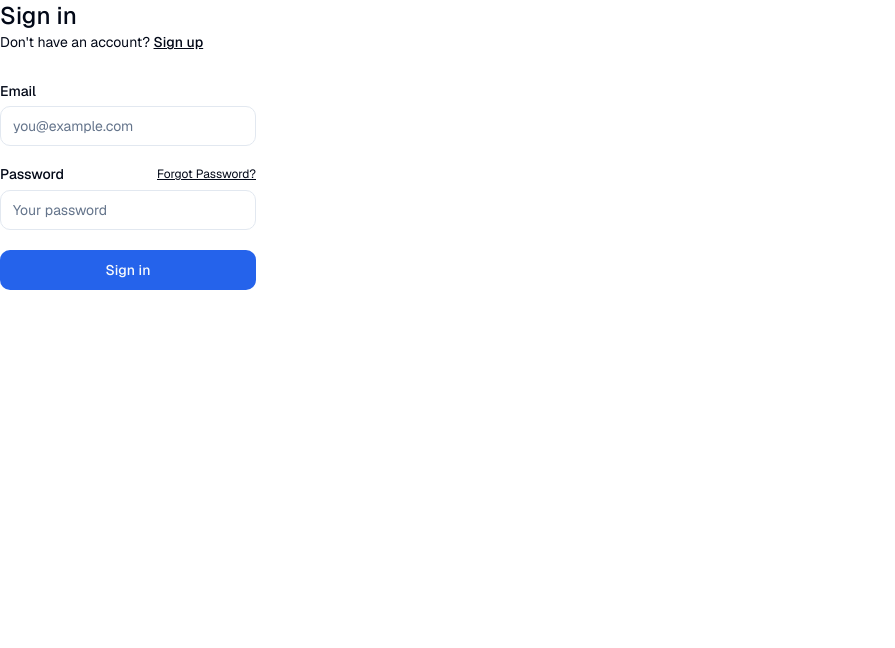
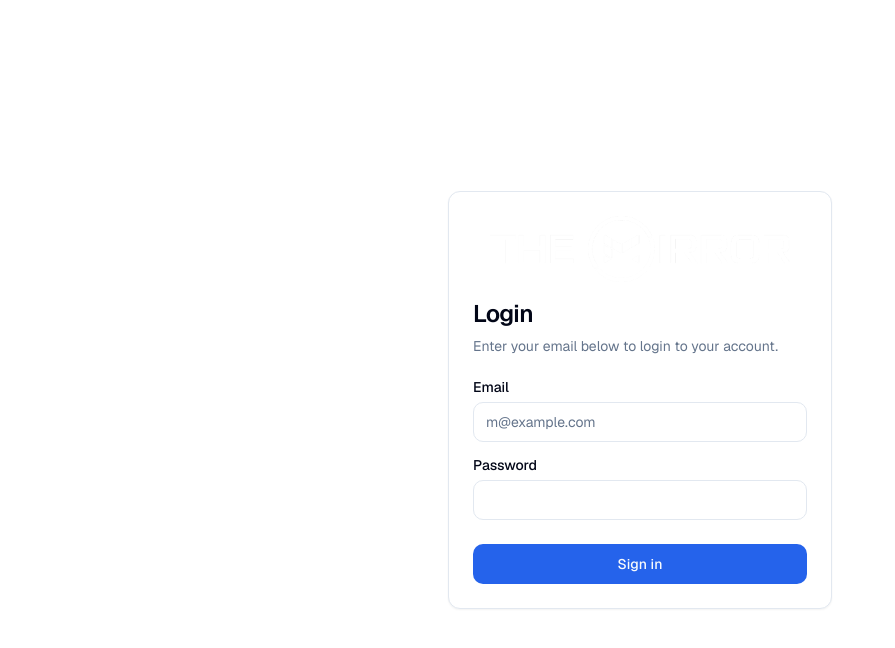
Before and after one commit to the-mirror-gdp/the-mirror, a Next.js app in the folder mirror-2/: page /sign-in in a window 1280 px wide. Shown: the top 648 px of the page, without its empty margins (0-895 px from the left). Built offline with nearby package versions, Linux system fonts and the light colour scheme.

Commit message:
sign in page clean

```diff
--- a/mirror-2/app/(auth-pages)/layout.tsx
+++ b/mirror-2/app/(auth-pages)/layout.tsx
@@ -1,9 +1,41 @@
+import { Button } from "@/components/ui/button";
+import { Card, CardContent, CardDescription, CardFooter, CardHeader, CardTitle } from "@/components/ui/card";
+import { Input } from "@/components/ui/input";
+import { Label } from "@/components/ui/label";
+import { AppLogoImageMedium } from "@/lib/theme-service";
+
 export default async function Layout({
   children,
 }: {
   children: React.ReactNode;
 }) {
   return (
-    <div className="max-w-7xl flex flex-col gap-12 items-start">{children}</div>
+    <div className="grid gap-0 grid-cols-1 place-items-center min-h-screen justify-start">
+      <Card className="w-full max-w-sm">
+        <CardHeader>
+          <CardTitle className="text-2xl">
+            <div className="mb-4 mx-auto grid">
+              <AppLogoImageMedium className="place-self-center" />
+            </div>
+            Login</CardTitle>
+          <CardDescription>
+            Enter your email below to login to your account.
+          </CardDescription>
+        </CardHeader>
+        <CardContent className="grid gap-4">
+          <div className="grid gap-2">
+            <Label htmlFor="email">Email</Label>
+            <Input id="email" type="email" placeholder="m@example.com" required />
+          </div>
+          <div className="grid gap-2">
+            <Label htmlFor="password">Password</Label>
+            <Input id="password" type="password" required />
+          </div>
+        </CardContent>
+        <CardFooter>
+          <Button className="w-full">Sign in</Button>
+        </CardFooter>
+      </Card>
+    </div>
   );
 }
--- a/mirror-2/app/(auth-pages)/sign-in/page.tsx
+++ b/mirror-2/app/(auth-pages)/sign-in/page.tsx
@@ -8,11 +8,11 @@ import Link from "next/link";
 export default function Login({ searchParams }: { searchParams: Message }) {
   return (
     <form className="flex-1 flex flex-col min-w-64">
-      <h1 className="text-2xl font-medium">Sign in</h1>
+      <h1 className="text-2xl font-medium">Sign In</h1>
       <p className="text-sm text-foreground">
         Don't have an account?{" "}
         <Link className="text-foreground font-medium underline" href="/sign-up">
-          Sign up
+          Sign Up
         </Link>
       </p>
       <div className="flex flex-col gap-2 [&>input]:mb-3 mt-8">
@@ -34,7 +34,7 @@ export default function Login({ searchParams }: { searchParams: Message }) {
           required
         />
         <SubmitButton pendingText="Signing In..." formAction={signInAction}>
-          Sign in
+          Sign In
         </SubmitButton>
         <FormMessage message={searchParams} />
       </div>
--- a/mirror-2/app/space/[spaceId]/build/top-navbar.tsx
+++ b/mirror-2/app/space/[spaceId]/build/top-navbar.tsx
@@ -3,6 +3,7 @@ import { Button } from "@/components/ui/button";
 import { DropdownMenu, DropdownMenuContent, DropdownMenuItem, DropdownMenuLabel, DropdownMenuSeparator, DropdownMenuTrigger } from "@/components/ui/dropdown-menu";
 import { Input } from "@/components/ui/input";
 import { Search, CircleUser } from "lucide-react";
+import Link from "next/link";
 
 export function TopNavbar() {
   return (
@@ -10,6 +11,14 @@ export function TopNavbar() {
       <div className="w-full flex-1">
       </div>
       <ThemeSwitcher />
+      <Button
+        asChild
+        size="sm"
+        variant={"outline"}
+        className="opacity-75"
+      >
+        <Link href="/sign-in">Sign In</Link>
+      </Button>
       <DropdownMenu>
         <DropdownMenuTrigger asChild>
           <Button variant="secondary" size="icon" className="rounded-full">
--- a/mirror-2/lib/theme-service.tsx
+++ b/mirror-2/lib/theme-service.tsx
@@ -10,12 +10,29 @@ export const appName = () => {
   }
 };
 
-export const appLogoImageSmall = () => {
+interface ImageProps {
+  width?: number
+  height?: number
+  className: any
+}
+
+export const appLogoImageSmall = ({ width = 159, height = 49, ...props }: ImageProps) => {
   const appName = process.env.NEXT_PUBLIC_APP_NAME;
 
   if (appName === "Reflekt") {
-    return <Image src="/reflekt_logo_with_text_sm.png" width={159} height={40} alt="Reflekt Logo" />;
+    return <Image src="/reflekt_logo_with_text_sm.png" width={width} height={height} alt="Reflekt Logo" {...props} />;
   } else {
-    return <Image src="/mirror_logo_white_sm.png" width={159} height={40} alt="Mirror Logo" />;
+    return <Image src="/mirror_logo_white_sm.png" width={width} height={height} alt="Mirror Logo" {...props} />;
   }
 };
+
+
+export const AppLogoImageMedium = ({ width = 300, height = 40, ...props }: ImageProps) => {
+  const appName = process.env.NEXT_PUBLIC_APP_NAME;
+
+  if (appName === "Reflekt") {
+    return <Image src="/reflekt_logo_with_text_md.png" width={width} height={height} alt="Reflekt Logo" {...props} />;
+  } else {
+    return <Image src="/mirror_logo_white_sm.png" width={width} height={height} alt="Mirror Logo" {...props} />;
+  }
+};
```
Also changed, not shown: mirror-2/public/reflekt_logo_with_text_md.png (added).
